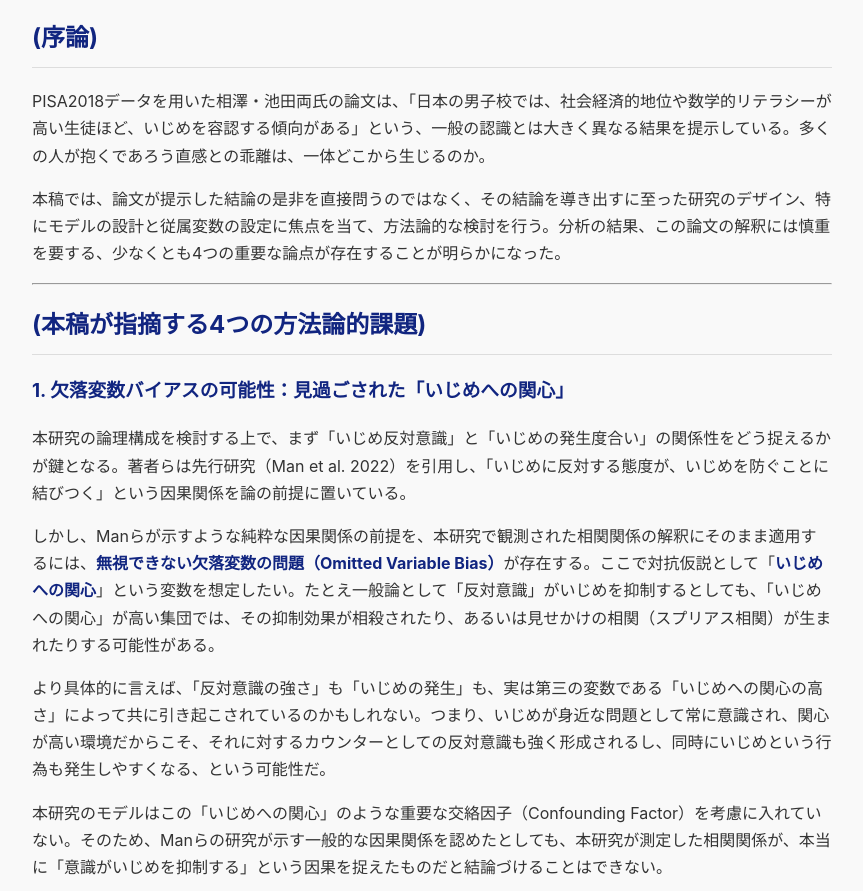
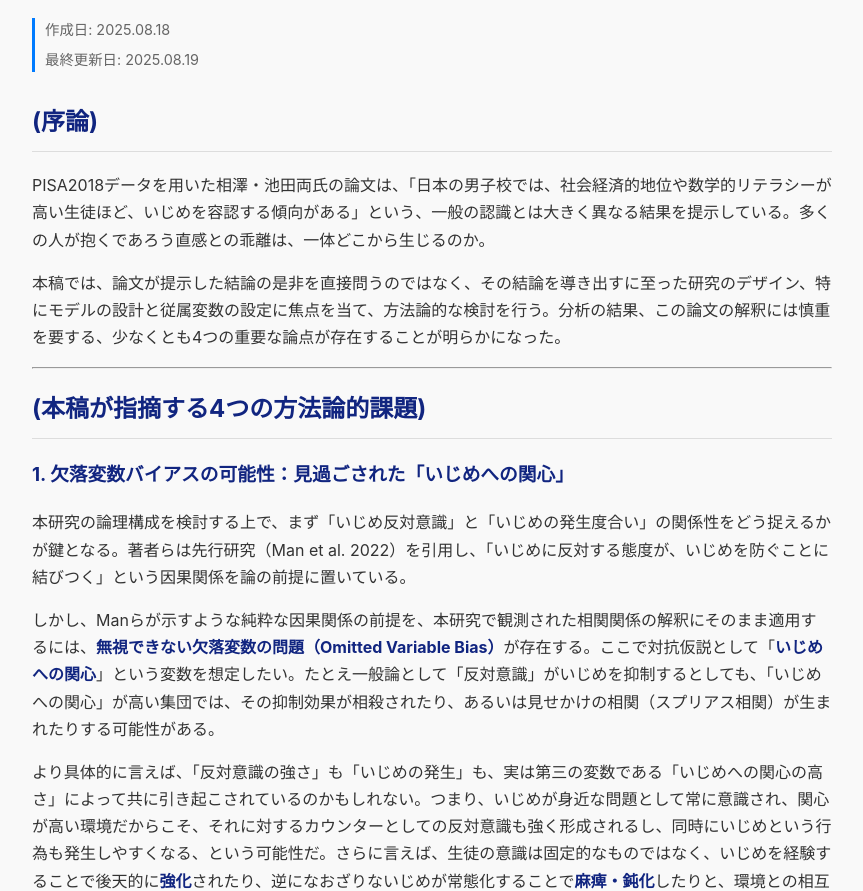
Before and after one commit to itoma-aikon/homepage, a plain HTML site: page blog/pisa2018-methodology-review.html in a window 1280 px wide. Shown: the part 252-1143 px from the top of the page, without its empty margins (208-1071 px from the left). Drawn offline with Linux system fonts and the light colour scheme.

Commit message:
更新日要素を追加

```diff
--- a/blog/pisa2018-methodology-review.html
+++ b/blog/pisa2018-methodology-review.html
@@ -17,6 +17,11 @@
     <main class="article-content">
         <h1><strong>PISA論文「別学と共学の違いから見る男女のいじめに対する意識の計量分析」への方法論的検討</strong></h1>
 
+		<div class="article-dates">
+			<p>作成日: 2025.08.18</p>
+			<p>最終更新日: 2025.08.19</p>
+		</div>
+
         <h2><strong>(序論)</strong></h2>
         <p>PISA2018データを用いた相澤・池田両氏の論文は、「日本の男子校では、社会経済的地位や数学的リテラシーが高い生徒ほど、いじめを容認する傾向がある」という、一般の認識とは大きく異なる結果を提示している。多くの人が抱くであろう直感との乖離は、一体どこから生じるのか。</p>
         <p>本稿では、論文が提示した結論の是非を直接問うのではなく、その結論を導き出すに至った研究のデザイン、特にモデルの設計と従属変数の設定に焦点を当て、方法論的な検討を行う。分析の結果、この論文の解釈には慎重を要する、少なくとも4つの重要な論点が存在することが明らかになった。</p>
@@ -25,11 +30,11 @@
 
         <h2><strong>(本稿が指摘する4つの方法論的課題)</strong></h2>
 
-        <h3><strong>1. 欠落変数バイアスの可能性：見過ごされた「いじめへの関心」</strong></h3>
-        <p>本研究の論理構成を検討する上で、まず「いじめ反対意識」と「いじめの発生度合い」の関係性をどう捉えるかが鍵となる。著者らは先行研究（Man et al. 2022）を引用し、「いじめに反対する態度が、いじめを防ぐことに結びつく」という因果関係を論の前提に置いている。</p>
-        <p>しかし、Manらが示すような純粋な因果関係の前提を、本研究で観測された相関関係の解釈にそのまま適用するには、<strong>無視できない欠落変数の問題（Omitted Variable Bias）</strong>が存在する。ここで対抗仮説として「<strong>いじめへの関心</strong>」という変数を想定したい。たとえ一般論として「反対意識」がいじめを抑制するとしても、「いじめへの関心」が高い集団では、その抑制効果が相殺されたり、あるいは見せかけの相関（スプリアス相関）が生まれたりする可能性がある。</p>
-        <p>より具体的に言えば、「反対意識の強さ」も「いじめの発生」も、実は第三の変数である「いじめへの関心の高さ」によって共に引き起こされているのかもしれない。つまり、いじめが身近な問題として常に意識され、関心が高い環境だからこそ、それに対するカウンターとしての反対意識も強く形成されるし、同時にいじめという行為も発生しやすくなる、という可能性だ。</p>
-        <p>本研究のモデルはこの「いじめへの関心」のような重要な交絡因子（Confounding Factor）を考慮に入れていない。そのため、Manらの研究が示す一般的な因果関係を認めたとしても、本研究が測定した相関関係が、本当に「意識がいじめを抑制する」という因果を捉えたものだと結論づけることはできない。</p>
+		<h3><strong>1. 欠落変数バイアスの可能性：見過ごされた「いじめへの関心」</strong></h3>
+		<p>本研究の論理構成を検討する上で、まず「いじめ反対意識」と「いじめの発生度合い」の関係性をどう捉えるかが鍵となる。著者らは先行研究（Man et al. 2022）を引用し、「いじめに反対する態度が、いじめを防ぐことに結びつく」という因果関係を論の前提に置いている。</p>
+		<p>しかし、Manらが示すような純粋な因果関係の前提を、本研究で観測された相関関係の解釈にそのまま適用するには、<strong>無視できない欠落変数の問題（Omitted Variable Bias）</strong>が存在する。ここで対抗仮説として「<strong>いじめへの関心</strong>」という変数を想定したい。たとえ一般論として「反対意識」がいじめを抑制するとしても、「いじめへの関心」が高い集団では、その抑制効果が相殺されたり、あるいは見せかけの相関（スプリアス相関）が生まれたりする可能性がある。</p>
+		<p>より具体的に言えば、「反対意識の強さ」も「いじめの発生」も、実は第三の変数である「いじめへの関心の高さ」によって共に引き起こされているのかもしれない。つまり、いじめが身近な問題として常に意識され、関心が高い環境だからこそ、それに対するカウンターとしての反対意識も強く形成されるし、同時にいじめという行為も発生しやすくなる、という可能性だ。さらに言えば、生徒の意識は固定的なものではなく、いじめを経験することで後天的に<strong>強化</strong>されたり、逆になおざりないじめが常態化することで<strong>麻痺・鈍化</strong>したりと、環境との相互作用の中で<strong>動的に変化する</strong>ものであり、その関係性は単純なものではない。</p>
+		<p>本研究のモデルは、この「いじめへの関心」のような重要な交絡因子（Confound-ing Factor）や、そうした動的な変化の可能性を考慮に入れていない。そのため、Manらの研究が示す一般的な因果関係を認めたとしても、本研究が測定した相関関係が、本当に「意識がいじめを抑制する」という因果を捉えたものだと結論づけることはできない。</p>
 
         <h3><strong>2. 構成的バイアス：設問に埋め込まれた特定の価値観</strong></h3>
         <p>次に、本研究の根幹をなす従属変数「いじめ反対意識」の測定方法そのものに、深刻なバイアスが内在している可能性を検討する。この変数は、以下の5項目の回答を合成して算出されている。</p>
--- a/style.css
+++ b/style.css
@@ -74,6 +74,21 @@ h2 {
 }
 
 /* --- Styles for Blog Post Pages --- */
+
+/* 記事ページの日付表示用のスタイル */
+.article-dates {
+    margin-bottom: 30px;
+    padding-left: 10px;
+    border-left: 3px solid #007bff;
+    color: #666;
+    font-size: 0.9em;
+}
+.article-dates p {
+    margin: 5px 0;
+}
+
+
+
 .article-content h1,
 .article-content h2,
 .article-content h3 {
```
Also changed, not shown: blog/blog-template.html (+19 -2 lines), index.html (+6 -1 lines).
